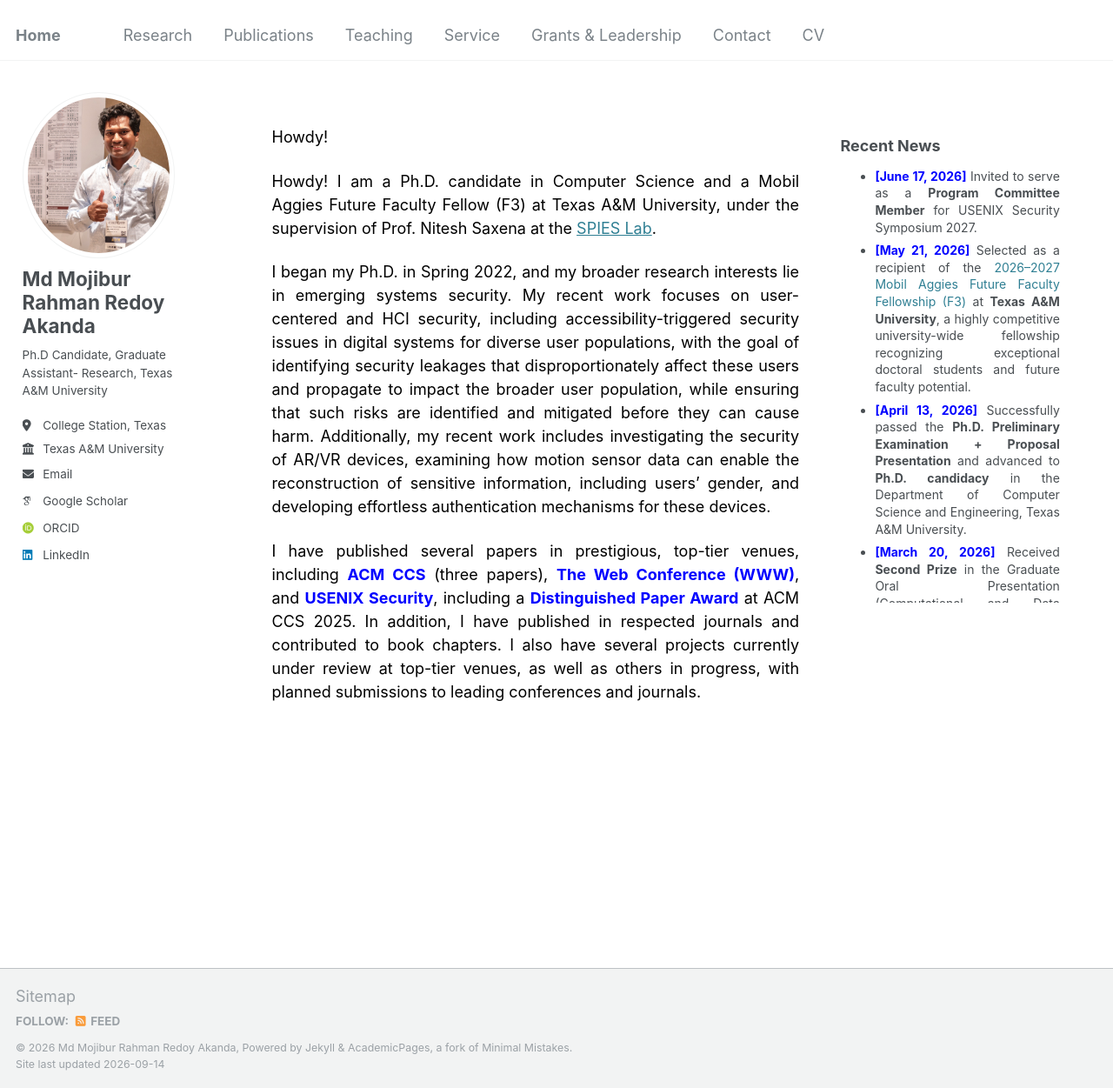
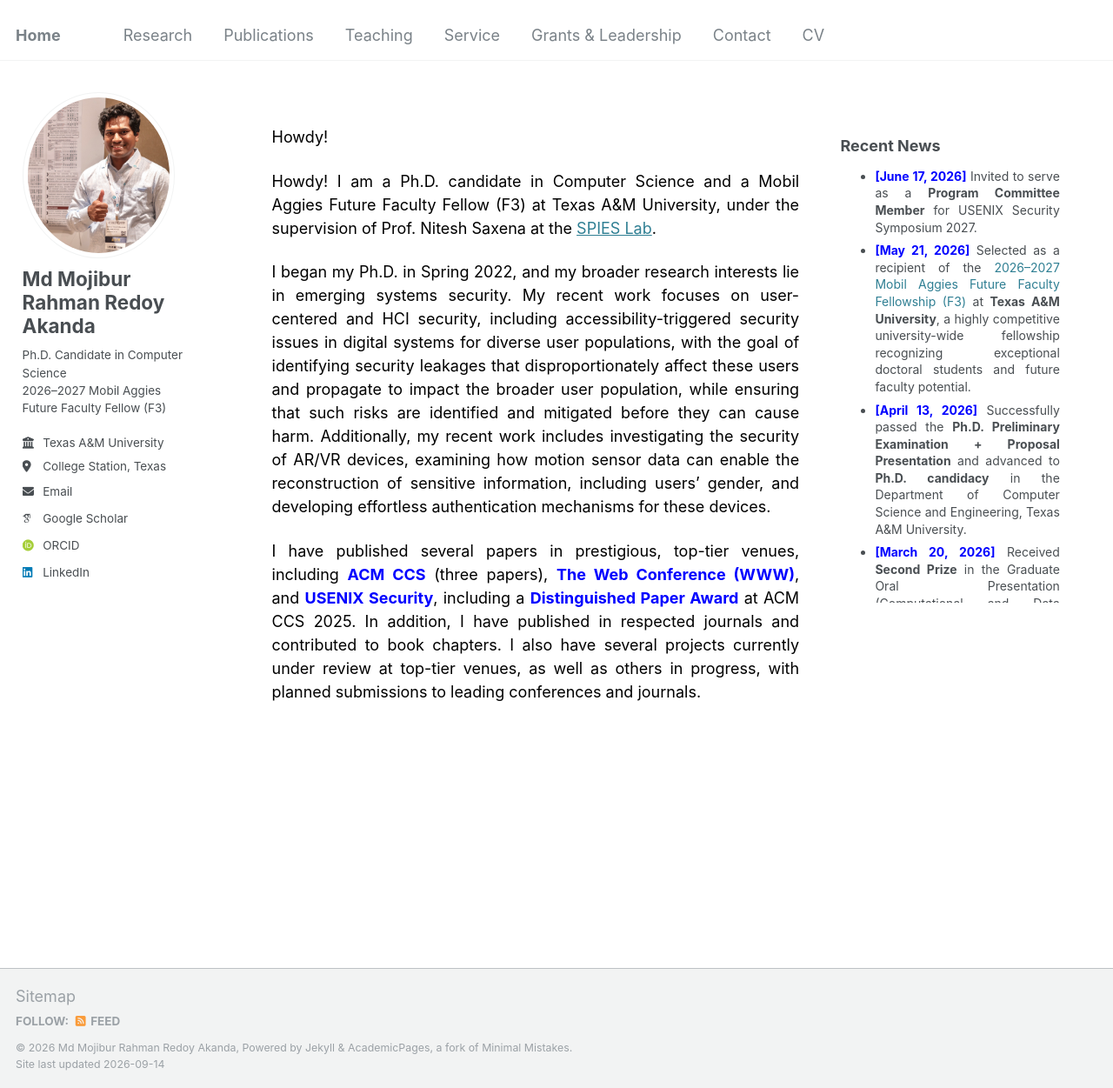
Before and after one commit to redoyakanda/redoyakanda.github.io, a Jekyll site: the page built from _pages/about.md, in a window 1280 px wide and 1251 px high. Shown: the whole window at 87% size. Built offline with Jekyll 4.4.1, drawn with Linux system fonts in a browser that asks for light colours; some web fonts are replaced.

Commit message:
Update default.html

```diff
--- a/_layouts/default.html
+++ b/_layouts/default.html
@@ -191,13 +191,16 @@ layout: compress
             </div>
             <div class="author__content">
               <h3 class="author__name">Md Mojibur Rahman Redoy Akanda</h3>
-              <p class="author__bio">Ph.D Candidate, Graduate Assistant- Research, Texas A&amp;M University</p>
+              <p class="author__bio">
+              Ph.D. Candidate in Computer Science<br>
+              2026–2027 Mobil Aggies Future Faculty Fellow (F3)
+              </p>
             </div>
             <div class="author__urls-wrapper">
               <button class="btn btn--inverse">Follow</button>
               <ul class="author__urls social-icons">
+                <li class="author__desktop"><i class="fas fa-fw fa-building-columns icon-pad-right"></i>Texas A&amp;M University</li>
                 <li class="author__desktop"><i class="fa-solid fa-location-dot icon-pad-right"></i>College Station, Texas</li>
-                <li class="author__desktop"><i class="fas fa-fw fa-building-columns icon-pad-right"></i>Texas A&amp;M University</li>
                 <li><a href="mailto:redoy.akanda@tamu.edu"><i class="fas fa-fw fa-envelope icon-pad-right"></i>Email</a></li>
                 <li><a href="https://scholar.google.com/citations?user=EBFFXpgAAAAJ"><i class="ai ai-google-scholar icon-pad-right"></i>Google Scholar</a></li>
                 <li><a href="https://orcid.org/0000-0002-2874-316X"><i class="ai ai-orcid ai-fw icon-pad-right"></i>ORCID</a></li>
```
